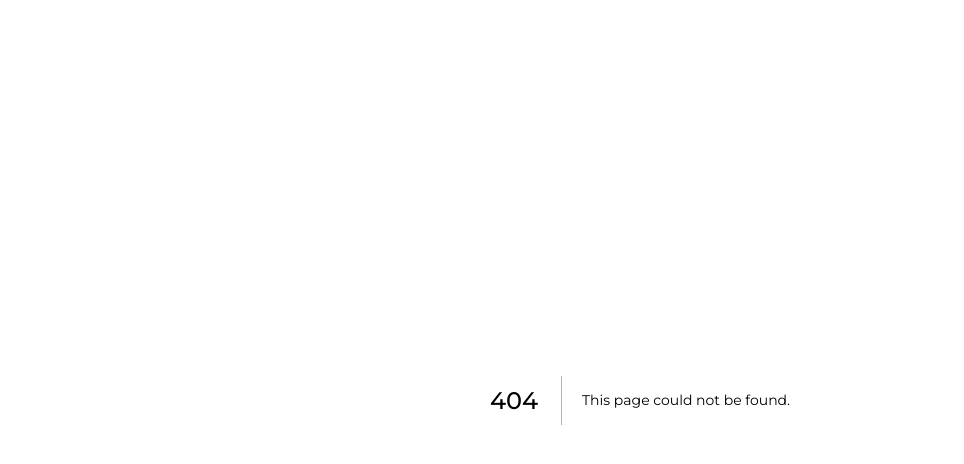
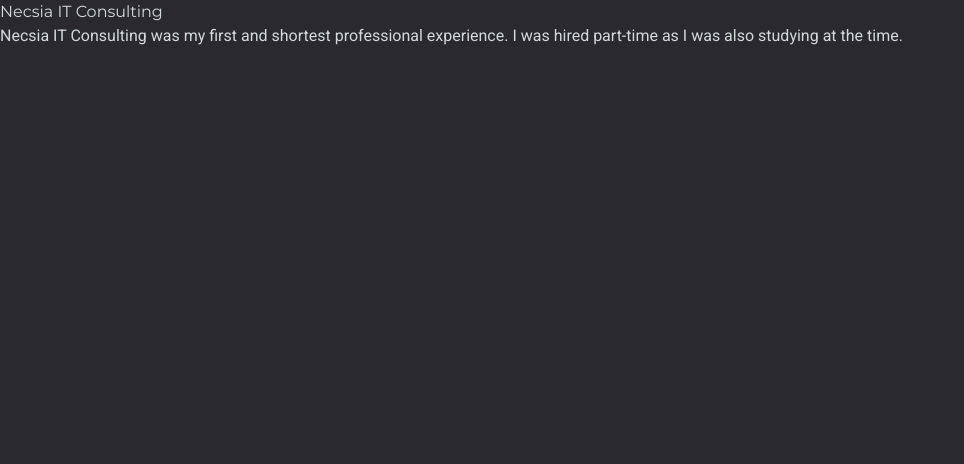
Before and after one commit to danngalann/portfolio, a Next.js app: page /experience/necsia in a window 1280 px wide. Before the commit this address had no page. Shown: the top 464 px of the page, without its empty margins (0-964 px from the left). Built offline with nearby package versions, Linux system fonts and the light colour scheme.

Commit message:
Add perception and necsia pages

```diff
--- /dev/null
+++ b/app/experience/necsia/page.tsx
@@ -0,0 +1,11 @@
+export default function NecsiaExperiencePage() {
+  return (
+    <article>
+      <h1>Necsia IT Consulting</h1>
+      <p>
+        Necsia IT Consulting was my first and shortest professional experience.
+        I was hired part-time as I was also studying at the time.
+      </p>
+    </article>
+  );
+}
--- /dev/null
+++ b/app/experience/perception/page.tsx
@@ -0,0 +1,8 @@
+export default function PerceptionExperiencePage() {
+  return (
+    <div>
+      <h1>Perception</h1>
+      <p>This is the perception page.</p>
+    </div>
+  );
+}
--- a/app/globals.css
+++ b/app/globals.css
@@ -1,7 +1,7 @@
 @import "tailwindcss";
 
 :root {
-  --background: #37353e;
+  --background: #2a2930;
   --foreground: #d3dad9;
 }
 
--- a/app/ui/experience/experience.tsx
+++ b/app/ui/experience/experience.tsx
@@ -61,7 +61,7 @@
       description:
         "Developed and maintained a Java application for Agbar, handling large amounts of data in DB2 and MySQL and providing seamless migration and integration between the two database systems.",
       tags: ["Java", "MySQL", "DB2", "SQL", "Eclipse"],
-      slug: "necsia-it-consulting",
+      slug: "necsia",
     },
   ];
 
```
